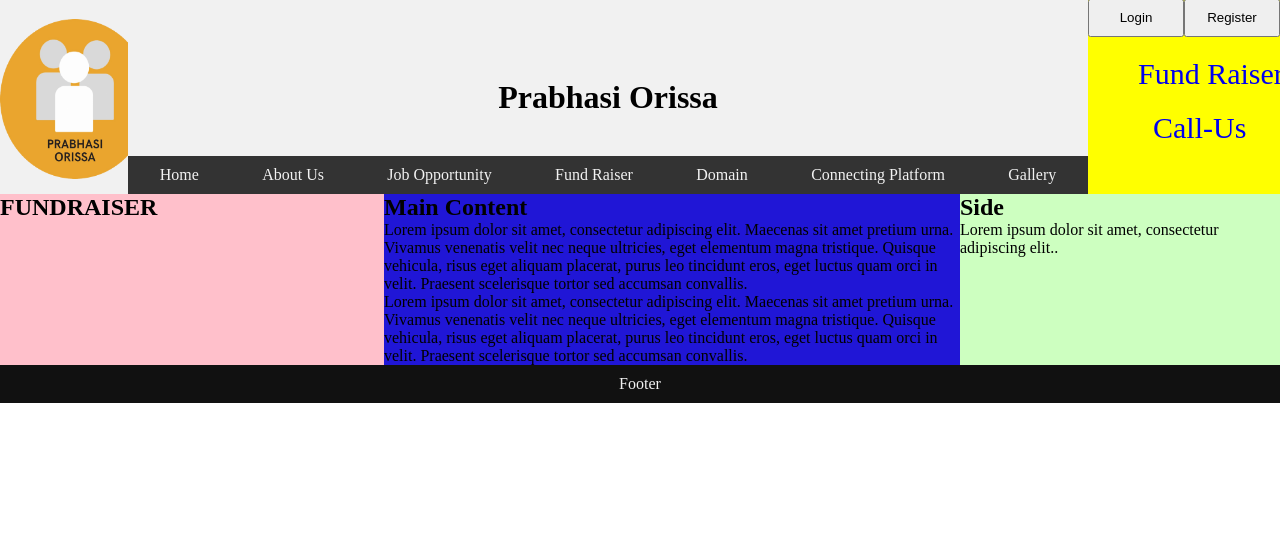
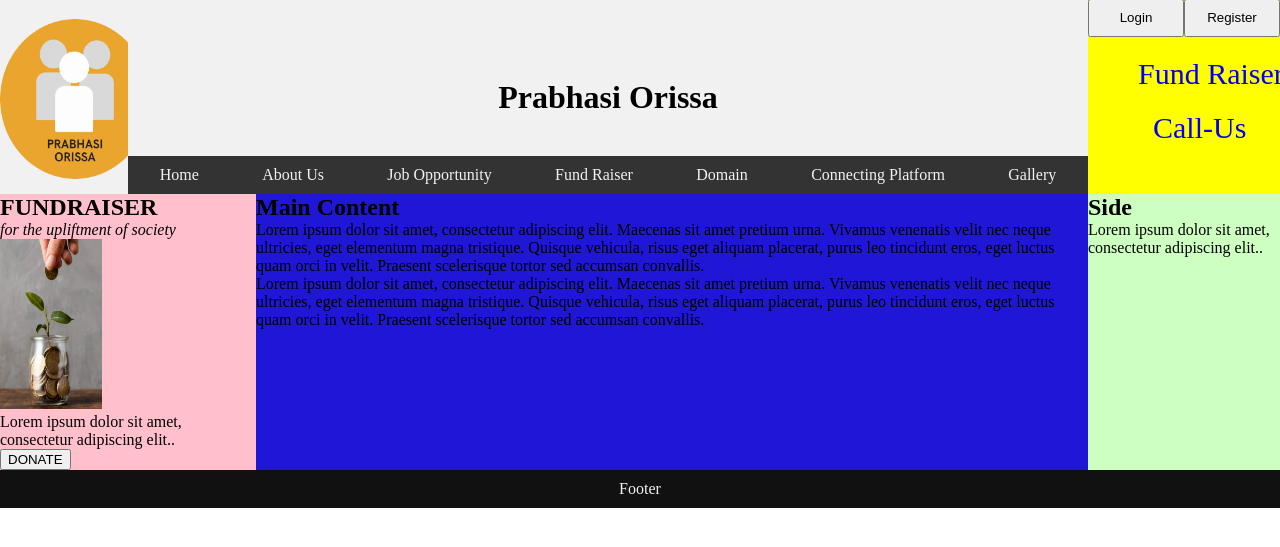
Before and after one commit to PPriyadarsini/PRAVASI-ODIA-PROJECT, a PHP site: page / in a window 1280 px wide; the page is wider, and only the part inside the window is pictured. Shown: the part 31-578 px from the top of that part. Run offline with PHP 8.4, Linux system fonts and the light colour scheme.

Commit message:
width changed

```diff
--- a/index.html
+++ b/index.html
@@ -4,7 +4,7 @@
     <head>
         <meta charset="utf-8">
         <meta http-equiv="X-UA-Compatible" content="IE=edge">
-        <title></title>
+        <title>SUMMER PROJECT</title>
         <meta name="description" content="">
         <meta name="viewport" content="width=device-width, initial-scale=1">
         <link rel="stylesheet" href="style2.css">
@@ -69,11 +69,11 @@
         <div id="middlec">
             <div class=" side1">
             <h2>FUNDRAISER</h2>
-            <!-- <p><i>for the upliftment of society</i></p>
-             <img src="images/fund.jpg" alt="" width="40%" height="170px"> -->
-            <!-- <p>Lorem ipsum dolor sit amet, consectetur adipiscing elit..</p>
+            <p><i>for the upliftment of society</i></p>
+             <img src="images/sideimg.jpeg" alt="" width="40%" height="170px">
+            <p>Lorem ipsum dolor sit amet, consectetur adipiscing elit..</p>
 
-            <button class="btn btn-rounded"  onclick="functionName()">DONATE</button> -->
+            <button class="btn btn-rounded"  onclick="functionName()">DONATE</button>
             </div>
 
             <div class=" blog">
--- a/style2.css
+++ b/style2.css
@@ -139,17 +139,17 @@ body{
   display: flex;
 }
 #middlec .side1{
-  width: 30%;
+  width: 20%;
   background-color: pink;
   align-items: center;
 }
 #middlec .blog{
-  width: 45%;
+  width: 65%;
   background-color: rgb(32, 22, 214);
   align-items: center;
 }
 #middlec .side2{
-  width: 25%;
+  width: 15%;
   background-color: rgb(205, 255, 192);
   align-items: center;
 }
```
Also changed, not shown: images/sideimg.jpeg (added).
